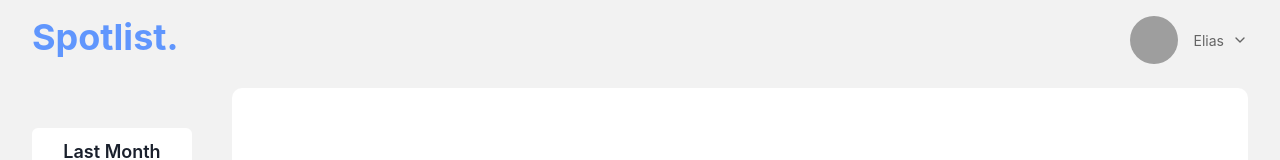
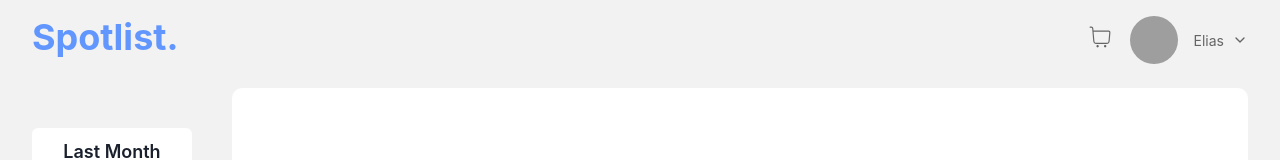
Before and after one commit to HelixHEX/groovelynk-website, a React (Create React App) app: page / in a window 1280 px wide. Shown: the top 160 px of the page. Built offline with nearby package versions, Linux system fonts and the light colour scheme; grey boxes are pictures that could not be loaded.

Commit message:
added shopping cart component and added it to the navbar

```diff
--- a/src/components/Navbar.tsx
+++ b/src/components/Navbar.tsx
@@ -1,4 +1,3 @@
-/* eslint-disable no-lone-blocks */
 import {
   Avatar,
   Box,
@@ -14,10 +13,9 @@
   useColorMode,
 } from "@chakra-ui/react";
 import { FiBell, FiChevronDown } from "react-icons/fi";
-import { IconType } from "react-icons";
-import { ColorModeSwitcher } from "./ColorModeSwitcher";
 import { useColorModeValue } from "@chakra-ui/react";
 import { useDarkGray } from "../utils/theme";
+import ShoppingCart from "./ShoppingCart";
 
 const Navbar = () => {
   const lightBlue = "#6096FD";
@@ -33,12 +31,7 @@
         </Flex>
         <Flex bg={bg} justify={"end"} textColor={textColor} mr={8}>
           <HStack>
-            {/* <IconButton
-          size="lg"
-          variant="ghost"
-          aria-label="open menu"
-          icon={<FiBell />}
-        /> */}
+            <ShoppingCart />
             <Flex>
               <Menu>
                 <MenuButton
@@ -85,44 +78,3 @@
 };
 
 export default Navbar;
-
-{
-  /* <Flex mb={-8} mt={2} mr={8} textColor={textColor}>
-          <Menu>
-            <MenuButton
-              as={Button}
-              rounded={"full"}
-              variant={"link"}
-              cursor={"pointer"}
-            >
-              <Avatar
-                size={"md"}
-                src={"https://avatars.dicebear.com/api/male/username.svg"}
-              />
-            </MenuButton>
-            <MenuList alignItems={"center"}>
-              <br />
-              <Center>
-                <Avatar
-                  size={"2xl"}
-                  src={"https://avatars.dicebear.com/api/male/username.svg"}
-                />
-              </Center>
-              <br />
-              <Center>
-                <p>Username</p>
-              </Center>
-              <br />
-              <MenuDivider />
-              <MenuItem>Your Servers</MenuItem>
-              <MenuItem>Account Settings</MenuItem>
-              <MenuItem onClick={toggleColorMode}>
-                  Toggle {colorMode === "light" ? "Dark" : "Light"}
-              </MenuItem>
-            </MenuList>
-          </Menu>
-          <Center ml={2}>
-            <p>Elias</p>
-          </Center>
-        </Flex> */
-}
--- a/src/components/ShoppingCart.tsx
+++ b/src/components/ShoppingCart.tsx
@@ -1,44 +1,36 @@
-import { ReactNode } from "react";
 import {
-  Box,
+  Icon,
   Flex,
-  Avatar,
-  Link,
-  Button,
   Menu,
   MenuButton,
   MenuList,
   MenuItem,
+  MenuItemOption,
+  MenuGroup,
+  MenuOptionGroup,
   MenuDivider,
-  useDisclosure,
-  useColorModeValue,
-  Stack,
-  useColorMode,
-  Center,
 } from "@chakra-ui/react";
-import { MoonIcon, SunIcon } from "@chakra-ui/icons";
-
-const NavLink = ({ children }: { children: ReactNode }) => (
-  <Link
-    px={2}
-    py={1}
-    rounded={"md"}
-    _hover={{
-      textDecoration: "none",
-      bg: useColorModeValue("gray.200", "gray.700"),
-    }}
-    href={"#"}
-  >
-    {children}
-  </Link>
-);
+import React from "react";
+import { CiShoppingCart } from "react-icons/ci";
 
 const ShoppingCart = () => {
-  const { colorMode, toggleColorMode } = useColorMode();
-  const { isOpen, onOpen, onClose } = useDisclosure();
   return (
     <>
-
+      <Flex mr={2}>
+        <Menu>
+          <MenuButton>
+            <Icon
+              _hover={{ color: "blue.500", cursor: "pointer" }}
+              as={CiShoppingCart}
+              w={7}
+              h={7}
+            />
+          </MenuButton>
+          <MenuList>
+            <MenuItem>Tbh Idk what to put here</MenuItem>
+          </MenuList>
+        </Menu>
+      </Flex>
     </>
   );
 };
```
